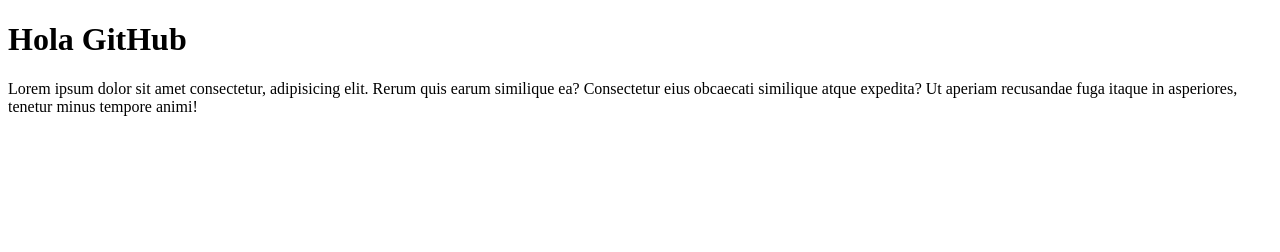
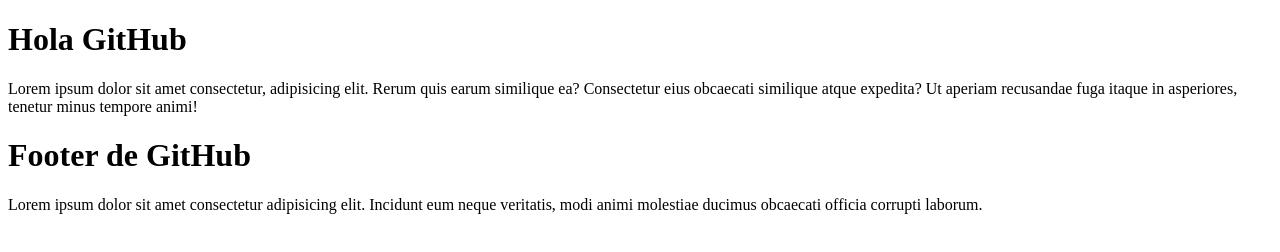
Before and after one commit to vicxonm/Clase10, a plain HTML site: page index.html in a window 1280 px wide. Drawn offline with Linux system fonts and the light colour scheme.

Commit message:
agregue footer, titulo y parrafo en una nueva rama

```diff
--- a/index.html
+++ b/index.html
@@ -13,5 +13,14 @@
       similique ea? Consectetur eius obcaecati similique atque expedita? Ut
       aperiam recusandae fuga itaque in asperiores, tenetur minus tempore animi!
     </p>
+
+    <footer>
+      <h1>Footer de GitHub</h1>
+      <p>
+        Lorem ipsum dolor sit amet consectetur adipisicing elit. Incidunt eum
+        neque veritatis, modi animi molestiae ducimus obcaecati officia corrupti
+        laborum.
+      </p>
+    </footer>
   </body>
 </html>
```
